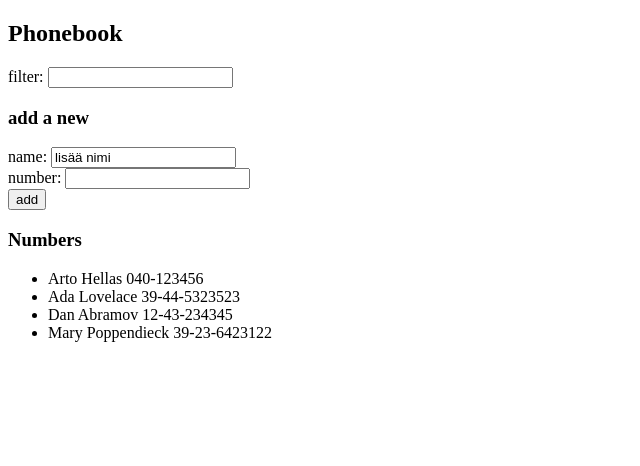
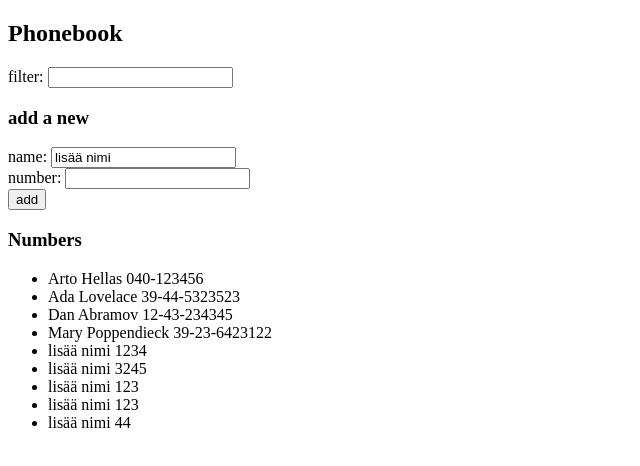
Before and after one commit to tujokuus/FullStack-HY, a React (Vite) app in the folder part2/puhelinluettelo/: page / in a window 1280 px wide. Shown: the top 466 px of the page, without its empty margins (0-640 px from the left). Built offline with nearby package versions, Linux system fonts and the light colour scheme; data requests are answered from the project's data file.

Commit message:
Tietojen hakeminen ja lisääminen serverille

```diff
--- /dev/null
+++ b/part2/puhelinluettelo/db.json
@@ -0,0 +1,49 @@
+{
+  "persons": [
+    {
+      "name": "Arto Hellas",
+      "number": "040-123456",
+      "id": "1"
+    },
+    {
+      "name": "Ada Lovelace",
+      "number": "39-44-5323523",
+      "id": "2"
+    },
+    {
+      "name": "Dan Abramov",
+      "number": "12-43-234345",
+      "id": "3"
+    },
+    {
+      "name": "Mary Poppendieck",
+      "number": "39-23-6423122",
+      "id": "4"
+    },
+    {
+      "id": "d59a",
+      "name": "lisää nimi",
+      "number": "1234"
+    },
+    {
+      "id": "7262",
+      "name": "lisää nimi",
+      "number": "3245"
+    },
+    {
+      "id": "22e2",
+      "name": "lisää nimi",
+      "number": "123"
+    },
+    {
+      "id": "0852",
+      "name": "lisää nimi",
+      "number": "123"
+    },
+    {
+      "id": "9882",
+      "name": "lisää nimi",
+      "number": "44"
+    }
+  ]
+}
--- a/part2/puhelinluettelo/package.json
+++ b/part2/puhelinluettelo/package.json
@@ -7,9 +7,11 @@
     "dev": "vite",
     "build": "vite build",
     "lint": "eslint .",
-    "preview": "vite preview"
+    "preview": "vite preview",
+    "server": "json-server -p3001 --watch db.json"
   },
   "dependencies": {
+    "axios": "^1.7.7",
     "react": "^18.3.1",
     "react-dom": "^18.3.1"
   },
@@ -23,6 +25,7 @@
     "eslint-plugin-react-hooks": "^5.1.0-rc.0",
     "eslint-plugin-react-refresh": "^0.4.9",
     "globals": "^15.9.0",
+    "json-server": "^1.0.0-beta.3",
     "vite": "^5.4.1"
   }
 }
--- a/part2/puhelinluettelo/src/App.jsx
+++ b/part2/puhelinluettelo/src/App.jsx
@@ -1,4 +1,5 @@
 import { useEffect, useState } from 'react'
+import axios from 'axios'
 import Filter from './components/Filter'
 import PersonForm from './components/PersonForm'
 import Persons from './components/Persons'
@@ -8,15 +9,20 @@
 }
 
 const App = () => {
-  const [persons, setPersons] = useState([
-    { name: 'Arto Hellas', number: '040-123456', id: 1 },
-    { name: 'Ada Lovelace', number: '39-44-5323523', id: 2 },
-    { name: 'Dan Abramov', number: '12-43-234345', id: 3 },
-    { name: 'Mary Poppendieck', number: '39-23-6423122', id: 4 }
-  ])
+  const [persons, setPersons] = useState([])
   const [newName, setNewName] = useState('lisää nimi')
   const [newNumber, setNewNumber] = useState('')
   const [search, setSearch] = useState('')
+
+  useEffect(() => {
+    console.log('effect')
+    axios
+      .get('http://localhost:3001/persons')
+      .then(response => {
+        console.log('promse fulfilled')
+        setPersons(response.data)
+      })
+  }, [])
 
   const addName = (event) => {
     event.preventDefault()
@@ -24,13 +30,19 @@
     if (checkAvailability(persons, newName)){
       alert(`${newName} is already added to phonebook`)
     } else {
-      const noteObject = {
+      const personObject = {
       name: newName,
       number: newNumber,
-      id: String(persons.length + 1),
     }
-    setPersons(persons.concat(noteObject))
-    setNewName('')
+
+    axios
+      .post('http://localhost:3001/persons', personObject)
+      .then(response => {
+        console.log(response)
+        setPersons(persons.concat(personObject))
+        setNewName('')
+        setNewNumber('')
+    })
     }
 
   }
--- a/part2/puhelinluettelo/src/main.jsx
+++ b/part2/puhelinluettelo/src/main.jsx
@@ -1,5 +1,15 @@
 import ReactDOM from 'react-dom/client'
-
+import axios from 'axios'
 import App from './App'
 
+
+
+axios
+    .get('http://localhost:3001/persons')
+    .then(response => {
+        const persons = response.data
+        console.log(persons)
+})
+
+
 ReactDOM.createRoot(document.getElementById('root')).render(<App />)
```
Also changed, not shown: 1 other file (tests, documents, lock files or other folders).
